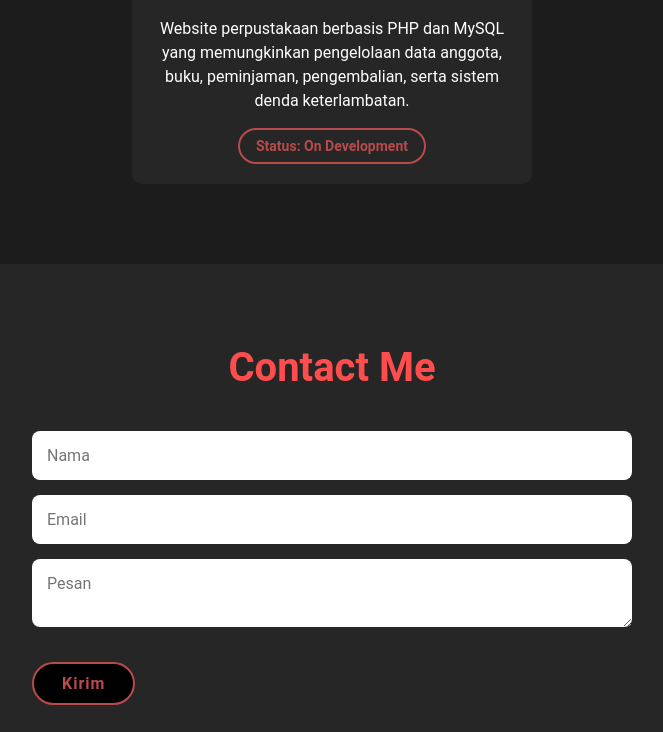
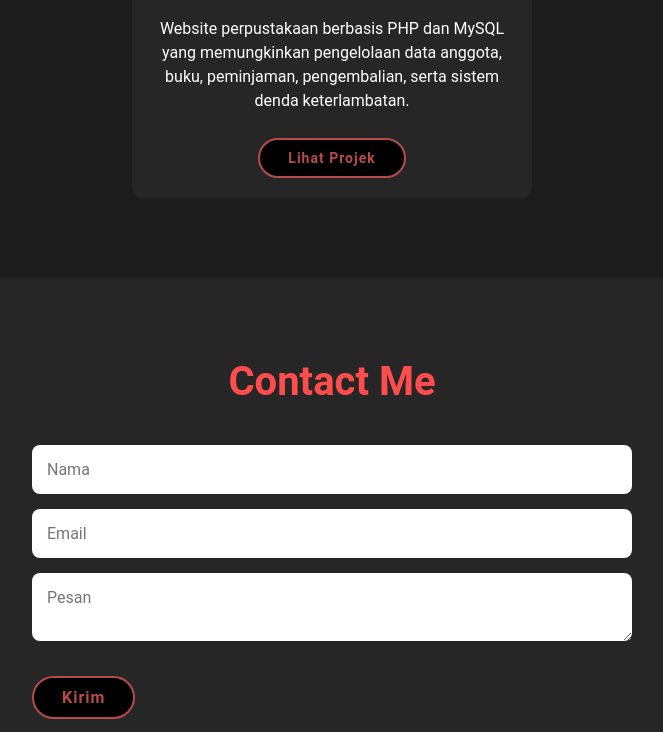
Before and after one commit to Muhamad-Andika-Darmawan/Portofolio-Muhamad-Andika-Darmawan, a plain HTML site: page index.html in a window 1280 px wide. Shown: the part 4491-5223 px from the top of the page, without its empty margins (308-971 px from the left). Drawn offline with Linux system fonts and the light colour scheme.

Commit message:
Update index.html

```diff
--- a/index.html
+++ b/index.html
@@ -211,7 +211,7 @@
         pengelolaan data anggota, buku, peminjaman, pengembalian,
         serta sistem denda keterlambatan.
         </p>
-        <span class="project-status">Status: On Development</span>
+        <a href="perpustakaan-smk40.infinityfreeapp.com" target="_blank" class="btn">Lihat Projek</a>
         </div>
       </div>
       </div>
```
